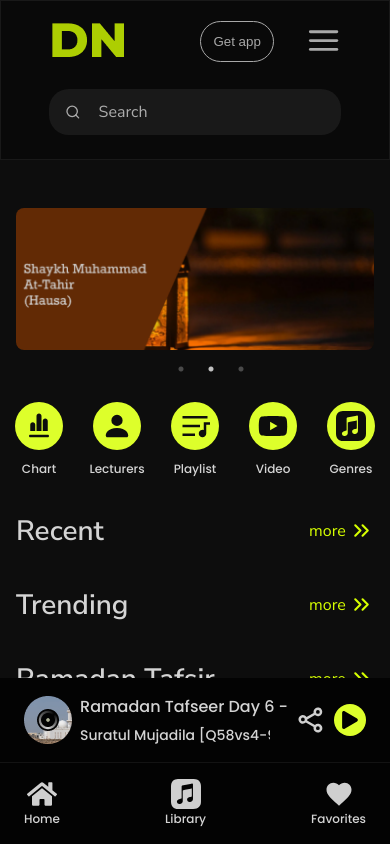
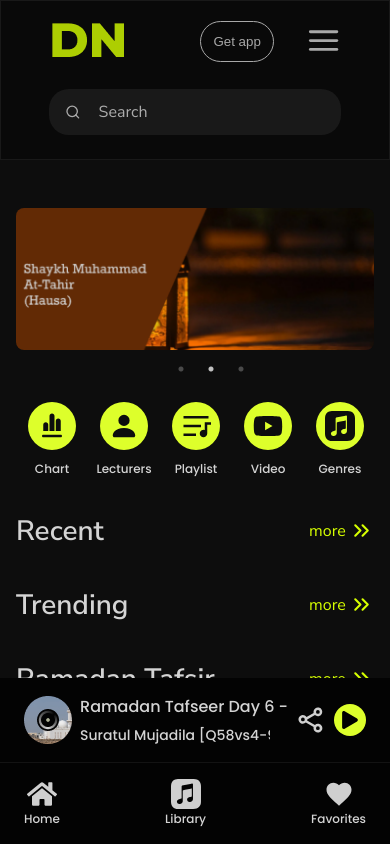
Before and after one commit to tech-911/DN_Demo, a React (Create React App) app: page / in a window 390 px wide. Built offline with nearby package versions, Linux system fonts and the light colour scheme; no server answers.

Commit message:
...updating

```diff
--- a/src/components/groupWidget/groupWidget.scss
+++ b/src/components/groupWidget/groupWidget.scss
@@ -50,9 +50,9 @@
   }
   .groupWidget_items {
     padding-left: 2rem;
-    @media screen and (max-width: 513px) {
-      padding-right: 2rem;
-    }
+    // @media screen and (max-width: 513px) {
+    //   padding-right: 2rem;
+    // }
     @media screen and (max-width: 500px) {
       padding-left: 1rem;
     }
--- a/src/pages/landing/landing.scss
+++ b/src/pages/landing/landing.scss
@@ -31,6 +31,9 @@
     }
   }
   .landing_options {
+    @media screen and (max-width: 500px) {
+      padding: 0rem 1rem;
+    }
     margin: 2rem 0rem 2rem;
     .slick-prev:before,
     .slick-next:before {
```
